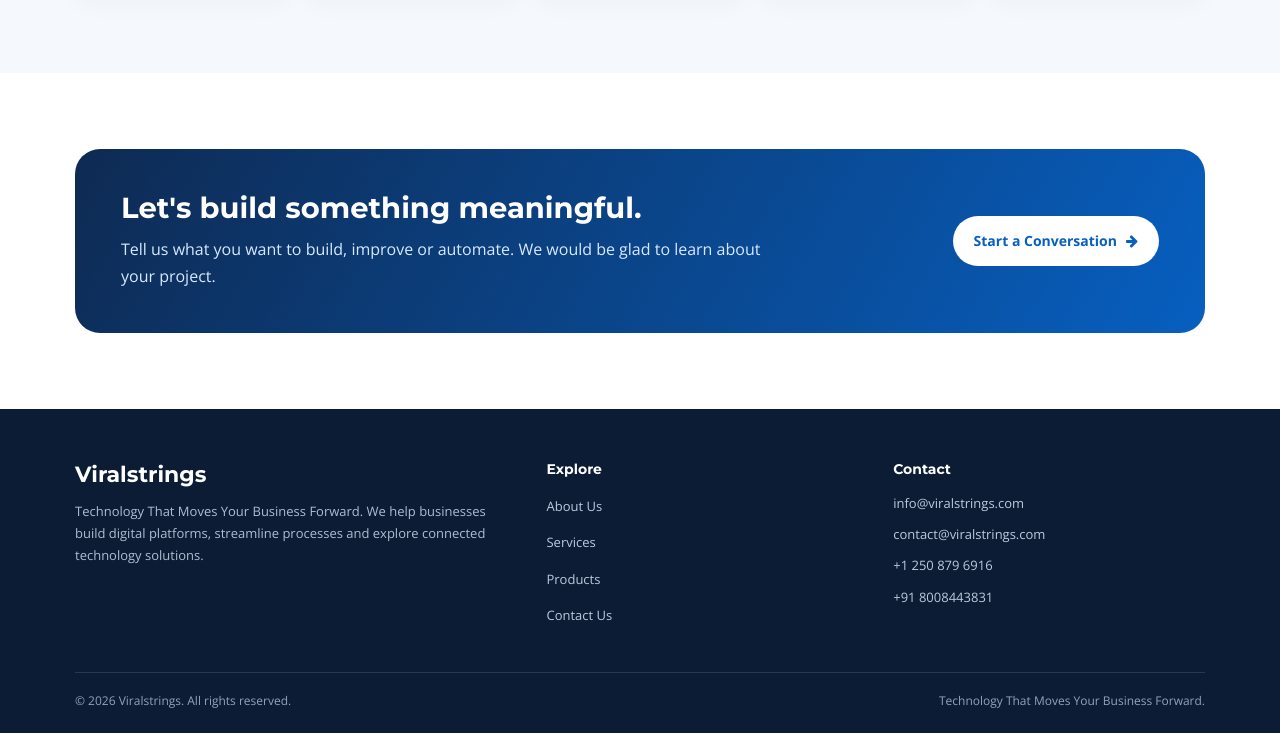
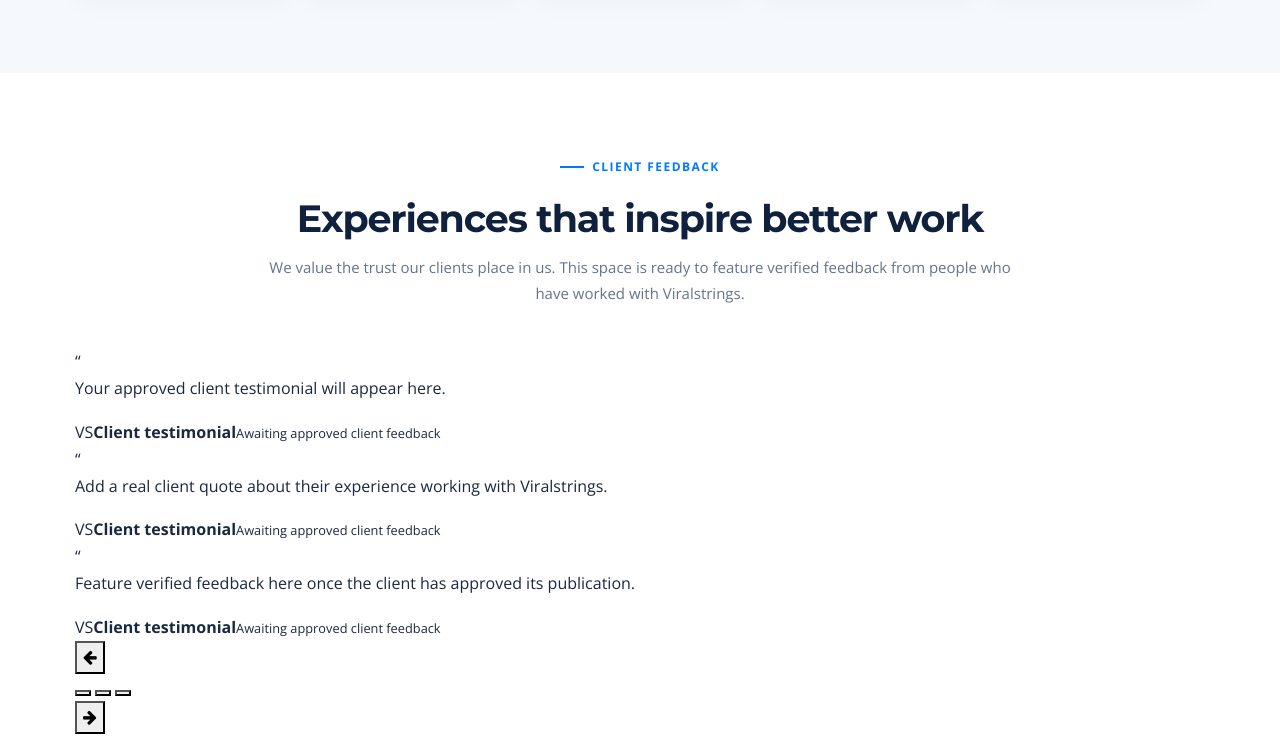
Before and after one commit to theviralstrings-png/viralstrings, a plain HTML site: page index.html in a window 1280 px wide. Shown: the part 2981-3720 px from the top of the page. Drawn offline with nearby package versions, Linux system fonts and the light colour scheme.

Commit message:
Add homepage testimonial carousel section

```diff
--- a/index.html
+++ b/index.html
@@ -69,6 +69,43 @@
  <div class="process-card"><span class="process-num">04 / REVIEW</span><h3>Test</h3><p>We review functionality and prepare for delivery.</p></div>
  <div class="process-card"><span class="process-num">05 / SUPPORT</span><h3>Improve</h3><p>Ongoing support can be arranged where agreed.</p></div>
 </div></div></section>
+<section class="section testimonial-section" aria-labelledby="testimonials-heading">
+ <div class="container">
+  <div class="section-heading">
+   <span class="eyebrow">Client feedback</span>
+   <h2 id="testimonials-heading">Experiences that inspire better work</h2>
+   <p>We value the trust our clients place in us. This space is ready to feature verified feedback from people who have worked with Viralstrings.</p>
+  </div>
+  <div class="testimonial-slider" data-testimonial-slider aria-roledescription="carousel" aria-label="Client testimonials">
+   <div class="testimonial-track">
+    <article class="testimonial-slide is-active" aria-hidden="false">
+     <div class="testimonial-quote-mark" aria-hidden="true">“</div>
+     <p class="testimonial-placeholder">Your approved client testimonial will appear here.</p>
+     <div class="testimonial-attribution"><span class="testimonial-avatar">VS</span><span><strong>Client testimonial</strong><small>Awaiting approved client feedback</small></span></div>
+    </article>
+    <article class="testimonial-slide" aria-hidden="true" inert>
+     <div class="testimonial-quote-mark" aria-hidden="true">“</div>
+     <p class="testimonial-placeholder">Add a real client quote about their experience working with Viralstrings.</p>
+     <div class="testimonial-attribution"><span class="testimonial-avatar">VS</span><span><strong>Client testimonial</strong><small>Awaiting approved client feedback</small></span></div>
+    </article>
+    <article class="testimonial-slide" aria-hidden="true" inert>
+     <div class="testimonial-quote-mark" aria-hidden="true">“</div>
+     <p class="testimonial-placeholder">Feature verified feedback here once the client has approved its publication.</p>
+     <div class="testimonial-attribution"><span class="testimonial-avatar">VS</span><span><strong>Client testimonial</strong><small>Awaiting approved client feedback</small></span></div>
+    </article>
+   </div>
+   <div class="testimonial-controls">
+    <button class="testimonial-arrow" type="button" data-testimonial-prev aria-label="Previous testimonial"><i class="fa fa-arrow-left" aria-hidden="true"></i></button>
+    <div class="testimonial-dots" role="group" aria-label="Choose testimonial slide">
+     <button type="button" class="testimonial-dot is-active" data-testimonial-dot="0" aria-label="Show slide 1" aria-current="true"></button>
+     <button type="button" class="testimonial-dot" data-testimonial-dot="1" aria-label="Show slide 2"></button>
+     <button type="button" class="testimonial-dot" data-testimonial-dot="2" aria-label="Show slide 3"></button>
+    </div>
+    <button class="testimonial-arrow" type="button" data-testimonial-next aria-label="Next testimonial"><i class="fa fa-arrow-right" aria-hidden="true"></i></button>
+   </div>
+  </div>
+ </div>
+</section>
 <section class="section"><div class="container"><div class="cta-band"><div><h2>Let's build something meaningful.</h2><p>Tell us what you want to build, improve or automate. We would be glad to learn about your project.</p></div><a class="btn-primary-vs" href="contactus.html">Start a Conversation <i class="fa fa-arrow-right"></i></a></div></div></section></main>
 
 <footer class="site-footer">
```
